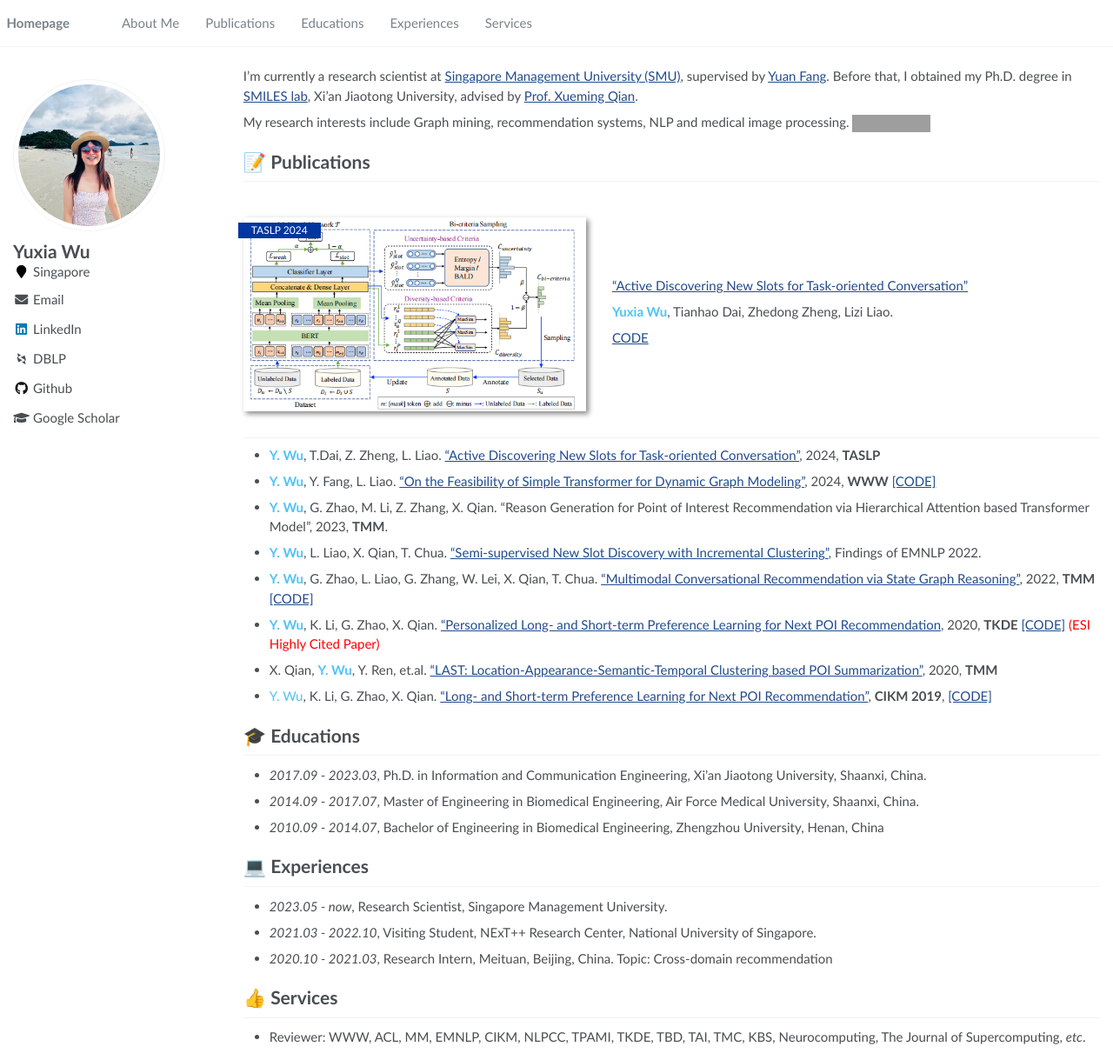
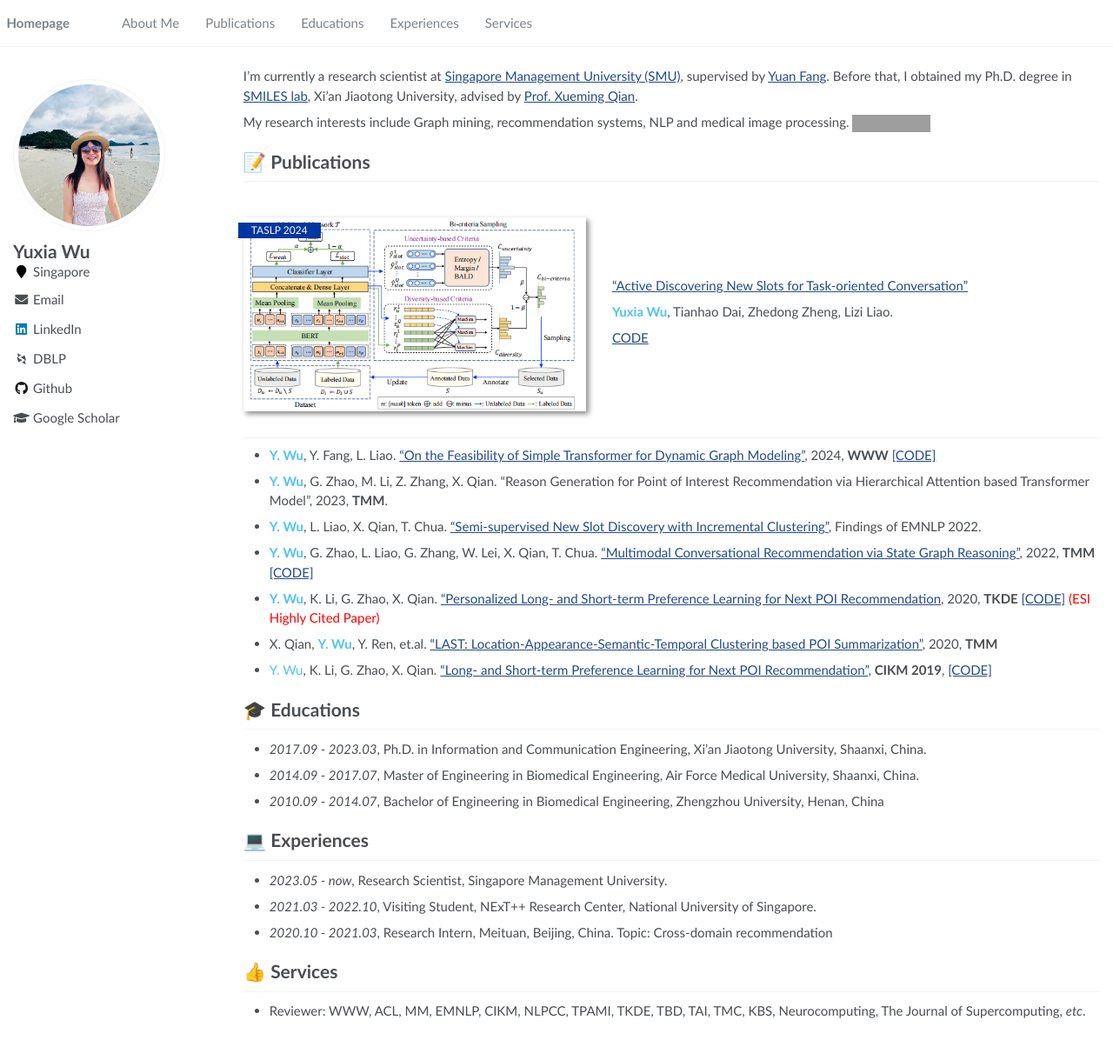
Before and after one commit to YuxiaWu/YuxiaWu.github.io, a Jekyll site: the page built from _pages/about.md, in a window 1280 px wide and 1219 px high. Shown: the whole window at 87% size. Built offline with Jekyll 4.4.1, drawn with Linux system fonts in a browser that asks for light colours; some web fonts are replaced; grey boxes are pictures that could not be loaded.

Commit message:
Update about.md

```diff
--- a/_pages/about.md
+++ b/_pages/about.md
@@ -36,7 +36,8 @@ My research interests include Graph mining, recommendation systems, NLP and medi
 </div>
 </div>
 
-- <span style="color:#4FC3F7">**Y. Wu**</span>, T.Dai, Z. Zheng, L. Liao. ["Active Discovering New Slots for Task-oriented Conversation"](/my_papers/Active_Discovering_New_Slots_for_Task_oriented_Conversation), 2024, **TASLP**
+
+
 - <span style="color:#4FC3F7">**Y. Wu**</span>, Y. Fang, L. Liao. ["On the Feasibility of Simple Transformer for Dynamic Graph Modeling"](/my_papers/On the Feasibility of Simple Transformer for Dynamic Graph Modeling.pdf), 2024, **WWW** [[CODE]](https://github.com/yieshah/SimpleDyG)
 - <span style="color:#4FC3F7">**Y. Wu**</span>, G. Zhao, M. Li, Z. Zhang, X. Qian. "Reason Generation for Point of Interest Recommendation via Hierarchical Attention based Transformer Model", 2023, **TMM**.
 - <span style="color:#4FC3F7">**Y. Wu**</span>, L. Liao, X. Qian, T. Chua. ["Semi-supervised New Slot Discovery with Incremental Clustering"](/my_papers/2022.findings-emnlp.462.pdf), Findings of EMNLP 2022.
```
